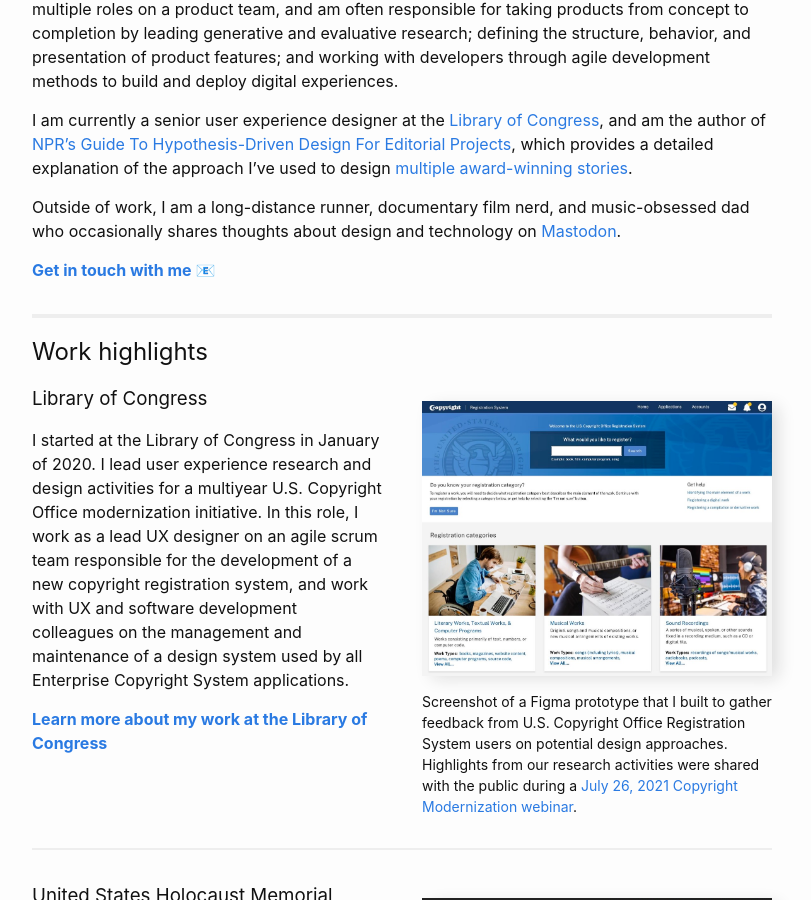
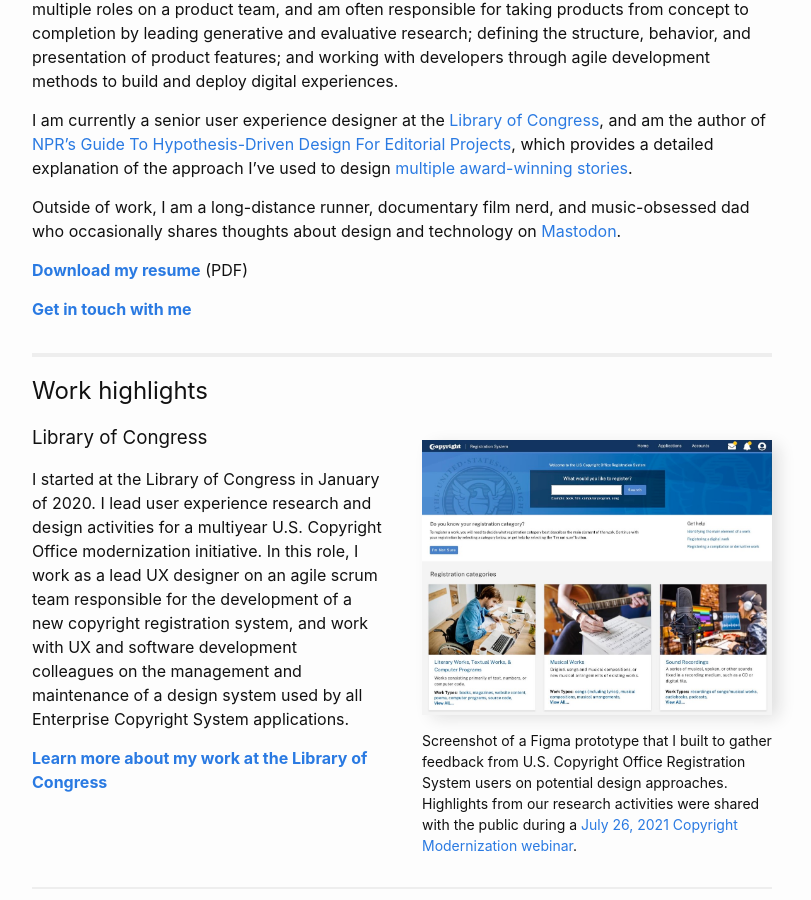
Before and after one commit to lindamood/lindamood.github.io, a Jekyll site: the page built from index.md, in a window 1280 px wide and 900 px high, scrolled down 1053 px. Shown: the whole window, without its empty margins (238-1049 px from the left). Built offline with Jekyll 4.4.1, drawn with Linux system fonts in a browser that asks for light colours.

Commit message:
adding a resume link

```diff
--- a/index.md
+++ b/index.md
@@ -24,7 +24,9 @@
 
 Outside of work, I am a long-distance runner, documentary film nerd, and music-obsessed dad who occasionally shares thoughts about design and technology on <a rel="me" href="https://mastodon.social/@lindamood">Mastodon</a>.
 
-**[Get in touch with me 📧](mailto:hi@lindamood.org)**
+**[Download my resume](https://docs.google.com/document/d/1FcBSlj61WpNN-7Au4l1fnyCZ4RtwNeqRGP00XS6Eb-8/export?format=pdf)** (PDF)
+
+**[Get in touch with me](mailto:hi@lindamood.org)**
 
 ## Work highlights
 
```
Also changed, not shown: 1 other file.
